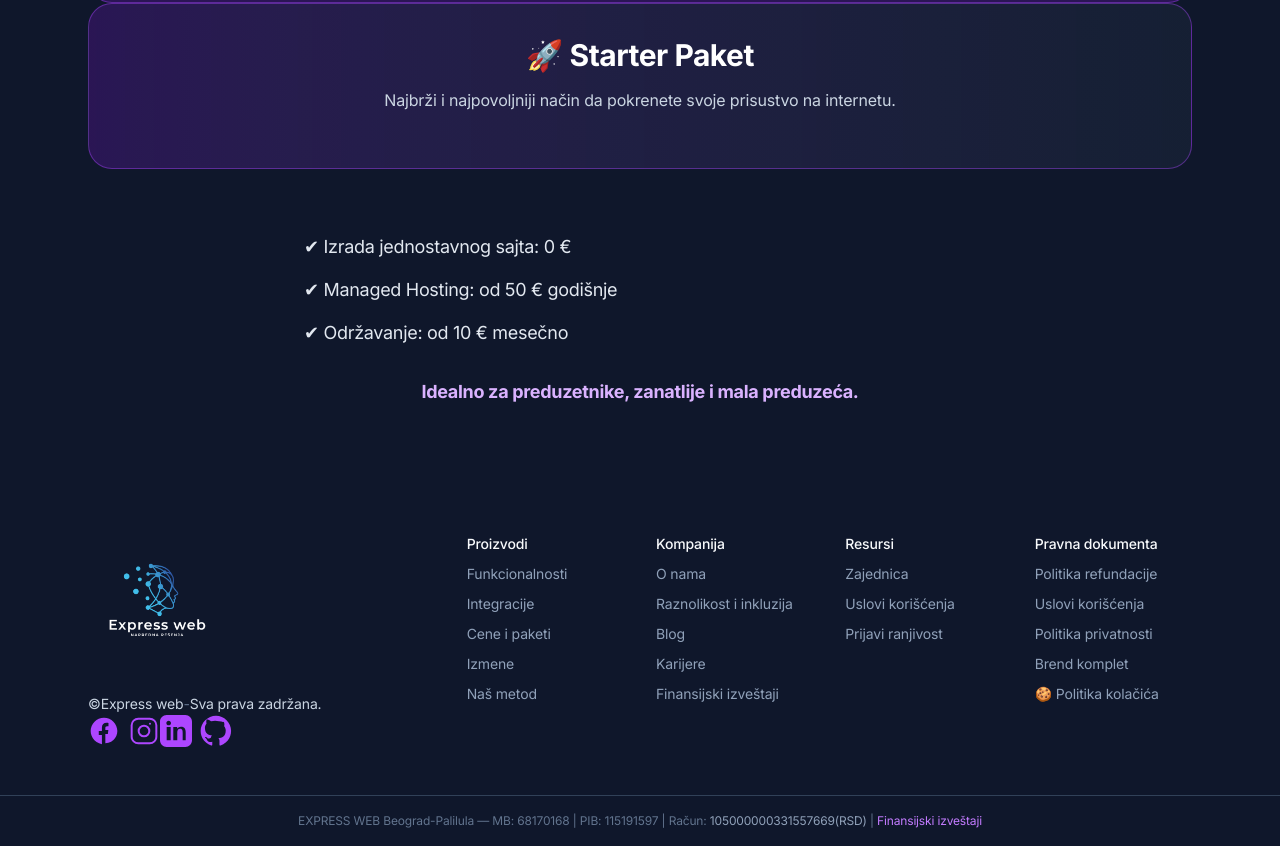
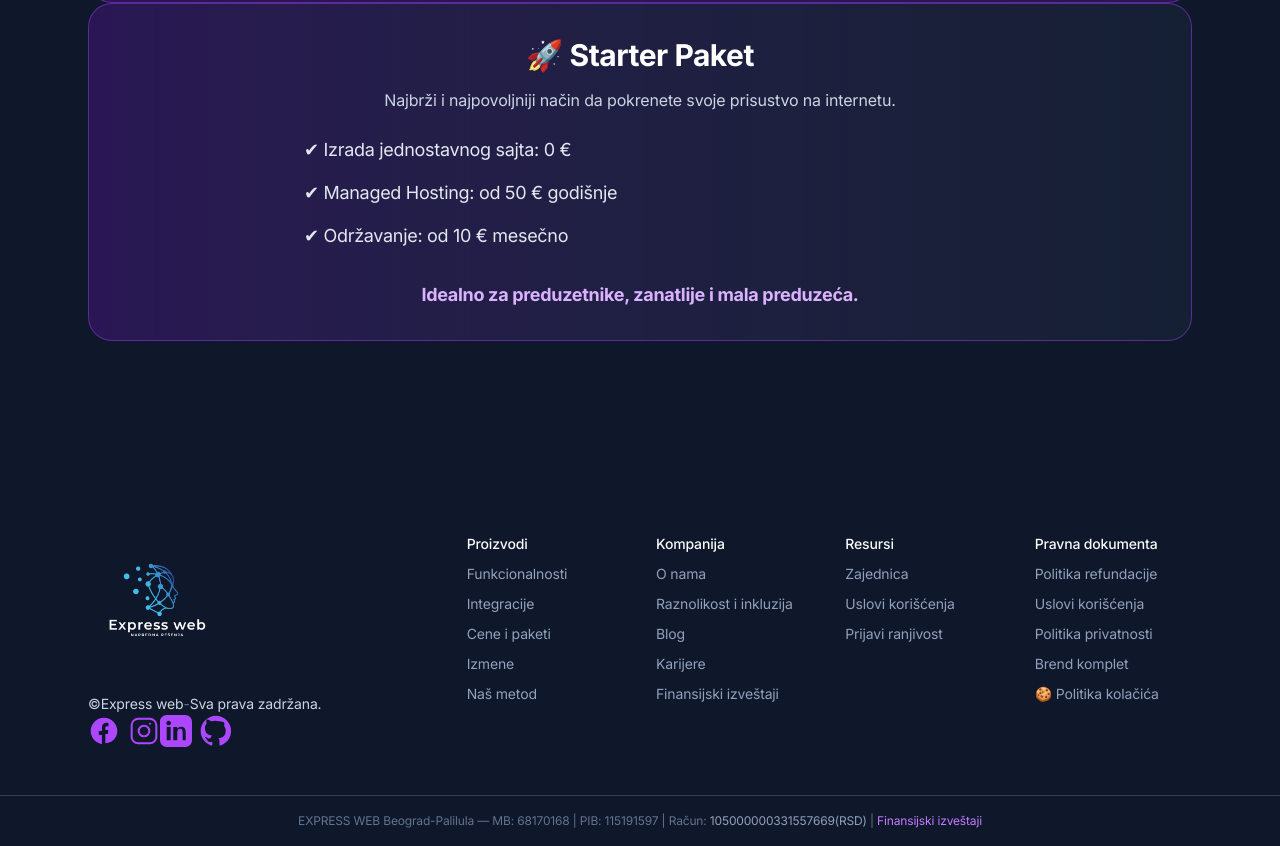
Before and after one commit to RadojeBozic/expressajt-backend, a Vue app in the folder frontend/: page /hosting in a window 1280 px wide. Shown: the part 1040-1886 px from the top of the page. Built offline with nearby package versions, Linux system fonts and the light colour scheme; no server answers.

Commit message:
Add hosting landing page II

```diff
--- a/frontend/src/pages/Hosting.vue
+++ b/frontend/src/pages/Hosting.vue
@@ -63,9 +63,7 @@
     </p>
   </div>
 
-</div>
-
- <div class="max-w-2xl mx-auto">
+  <div class="max-w-2xl mx-auto">
     <ul class="space-y-4 text-lg text-slate-200">
       <li>✔ {{ t('hosting.starter.feature1') }}</li>
       <li>✔ {{ t('hosting.starter.feature2') }}</li>
@@ -78,6 +76,10 @@
       </p>
     </div>
   </div>
+
+</div>
+
+
 
     </div>
   </section>
```
